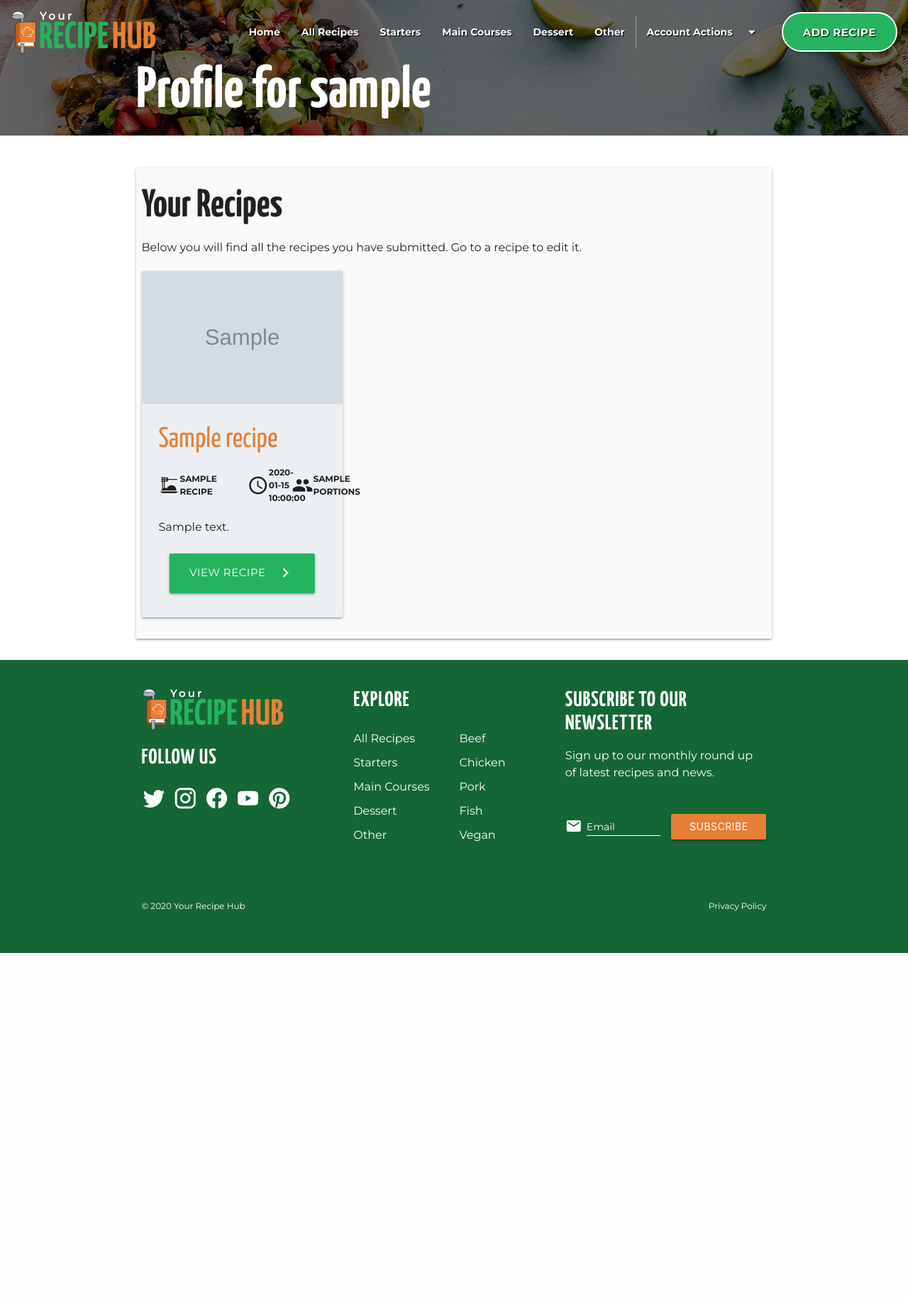
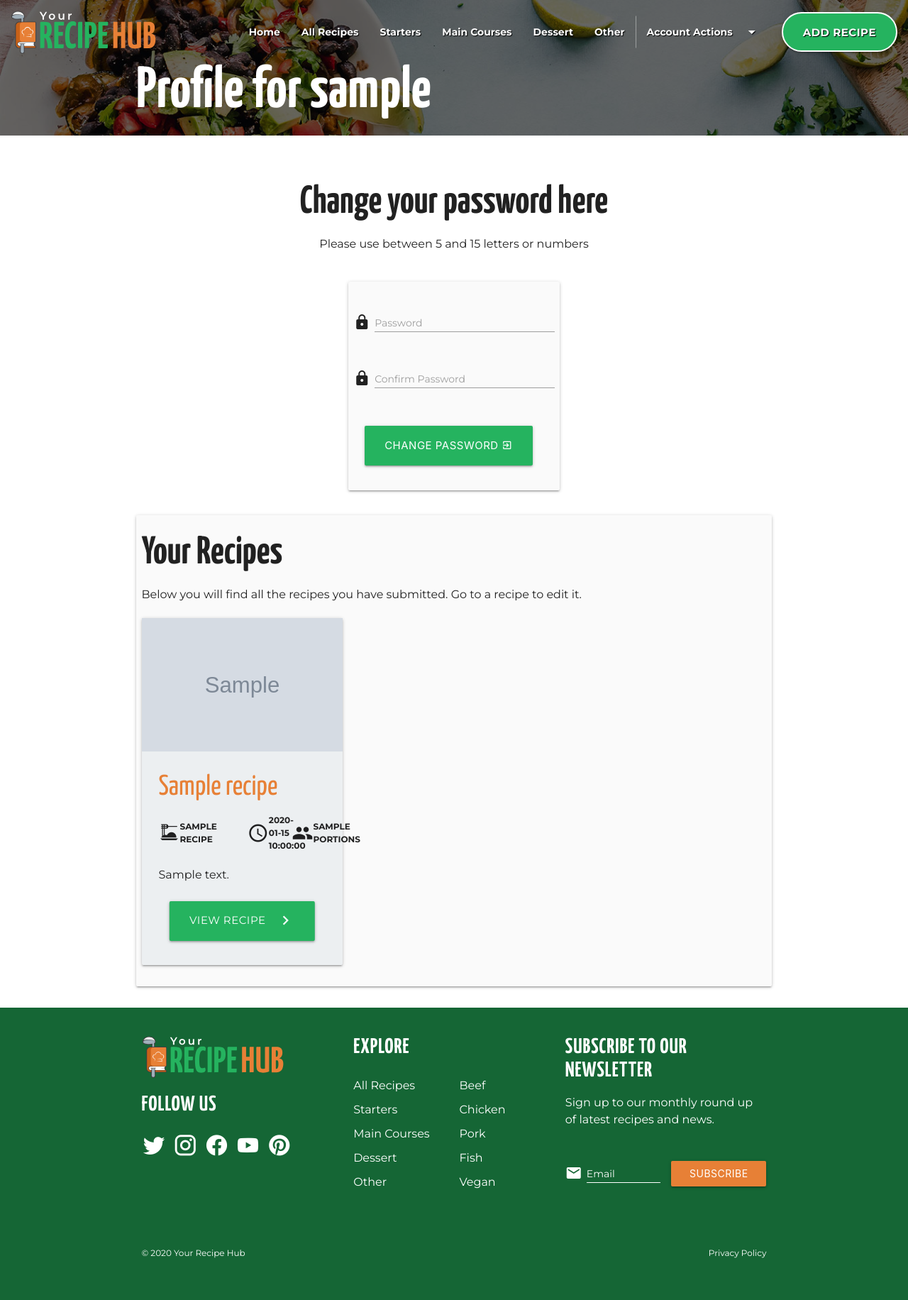
Before and after one commit to Bourkekev/ms3-your-recipe-hub, a Flask app: page /profile/1 in a window 1280 px wide. Shown: the whole page at 71% size. Before the commit the page ends 1343 px from the top, so only its background shows below. Run offline with Flask 2, Linux system fonts and the light colour scheme; the visitor is signed in with stand-in values (Sample User, id 1); grey boxes marked "Sample" are stand-in pictures; a database or web service that is not in the repository returns one stand-in record (values such as "Sample title"); some libraries are stand-ins or nearby versions.

Commit message:
Create route and view for changing password, add form on profile page

```diff
--- a/app.py
+++ b/app.py
@@ -103,6 +103,35 @@ def profile(user_name):
     return redirect(url_for("login"))
 
 
+@app.route("/pass_change/<user_name>", methods=["GET", "POST"])
+def pass_change(user_name):
+    """Changes the users password"""
+    if "user" in session:
+        userid = mongo.db.users.find_one(
+        {"user_name": session["user"]})["_id"]
+
+        if session["user"] == user_name:
+            if request.method == "POST":
+                change_pass = {
+                    "user_name": user_name,
+                    "password": generate_password_hash(request.form.get("password"))
+                }
+                mongo.db.users.update(
+                    {"_id": ObjectId(userid)}, change_pass)
+                flash("Your password has been changed.")
+                return redirect(url_for("profile", user_name=session["user"]))
+
+            return render_template("profile.html")
+
+        flash(
+            "That is not your username and cannot edit them.",
+            "error")
+        return redirect(url_for("profile", user_name=user_name))
+
+    flash("You are not logged in. Do you wish to log in?")
+    return redirect(url_for("login"))
+
+
 @app.route("/logout")
 def logout():
     """Logs user out of session"""
@@ -173,6 +202,8 @@ def add_recipe():
     """Checks if user is logged in, and allows user to add new recipe"""
     if "user" in session:
         if request.method == "POST":
+            overall_time = int(request.form.get("prep_time"))
+            + int(request.form.get("cook_time"))
             recipe = {
                 "title": request.form.get("title"),
                 "category_name": request.form.get("category_name"),
@@ -185,6 +216,7 @@ def add_recipe():
                 "prep_time": request.form.get("prep_time"),
                 "cook_time": request.form.get("cook_time"),
                 "chef_notes": request.form.get("chef_notes"),
+                "total_time": overall_time,
                 "nutrition": request.form.get("nutrition"),
                 "date": datetime.utcnow(),
                 "user_name": session["user"]
--- a/templates/profile.html
+++ b/templates/profile.html
@@ -9,6 +9,43 @@
     </div>
 </div>
 {% include 'layout/flash-messages.html' %}
+<div class="container">
+    <div class="row">
+        <div class="col s12 center-align">
+            <h2>Change your password here</h2>
+            <p>Please use between 5 and 15 letters or numbers</p>
+        </div>
+    </div>
+    <div class="row">
+        <form class="col s12 m4 offset-m4 card-panel grey lighten-5" method="POST" action="{{ url_for('pass_change', user_name=user_name) }}">
+            <!-- Password -->
+            <div class="row">
+                <div class="input-field col s12">
+                    <i class="material-icons prefix">lock</i>
+                    <input id="password" name="password" type="password" minlength="5" maxlength="15"
+                    pattern="^[a-zA-Z0-9]{5,15}$" onchange="confirmpass.pattern = this.value;" class="validate" required>
+                    <label for="password">Password</label>
+                </div>
+            </div>
+            <!-- Confirm Password -->
+            <div class="row">
+                <div class="input-field col s12">
+                    <i class="material-icons prefix">lock</i>
+                    <input title="Please enter the same Password as above" id="confirmpass" name="confirmpass" type="password" minlength="5" maxlength="15" class="validate" required>
+                    <label for="confirmpass">Confirm Password</label>
+                </div>
+            </div>
+            <!-- Register button -->
+            <div class="row">
+                <div class="col s12 center-align">
+                    <button class="btn waves-effect waves-light btn-large" type="submit">Change password
+                        <span class="mdi prefix mdi-login-variant"></span>
+                    </button>
+                </div>
+            </div>
+        </form>
+    </div>
+</div>
 <div class="container">
     <div class="row">
         <div class="col s12 card-panel grey lighten-5">
```
